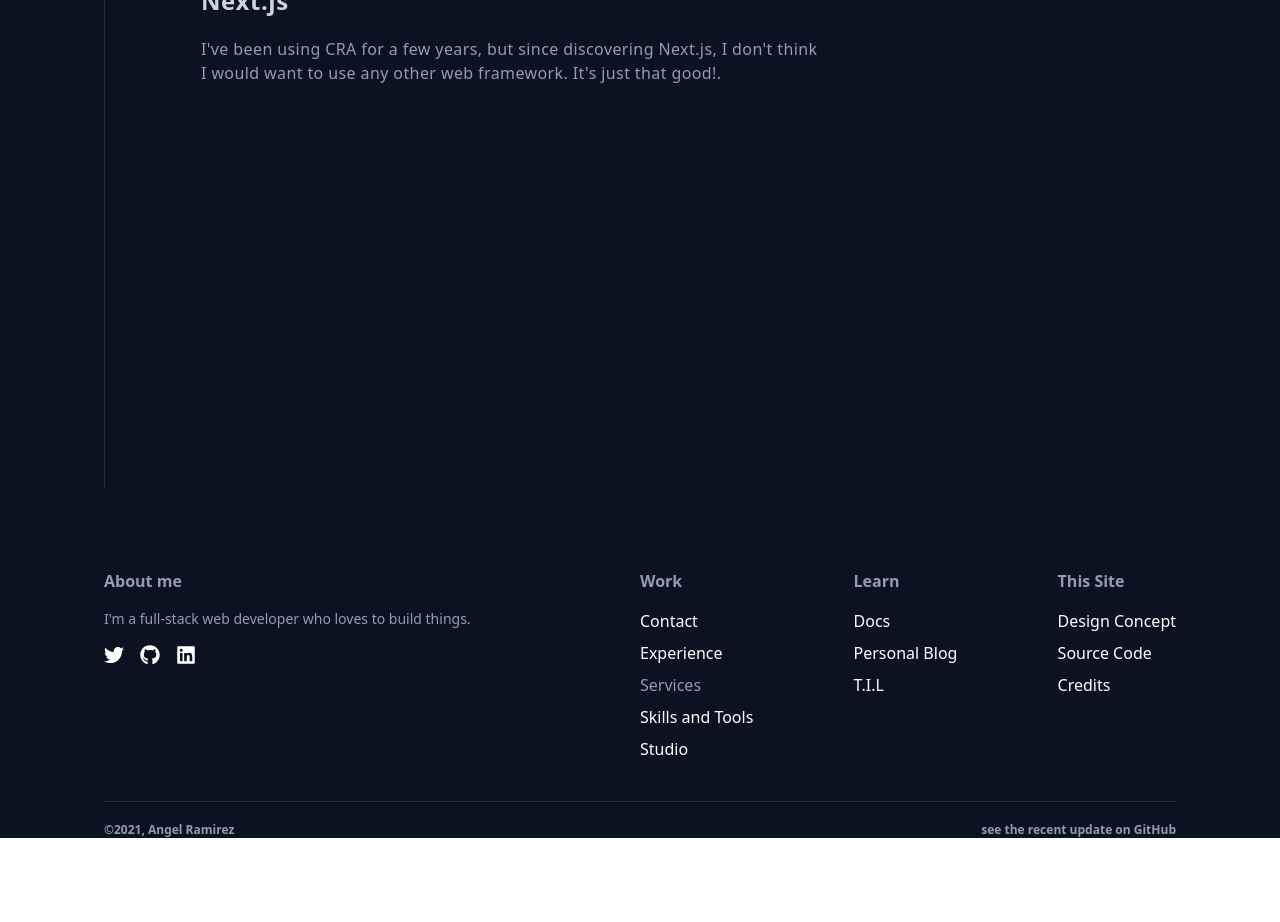
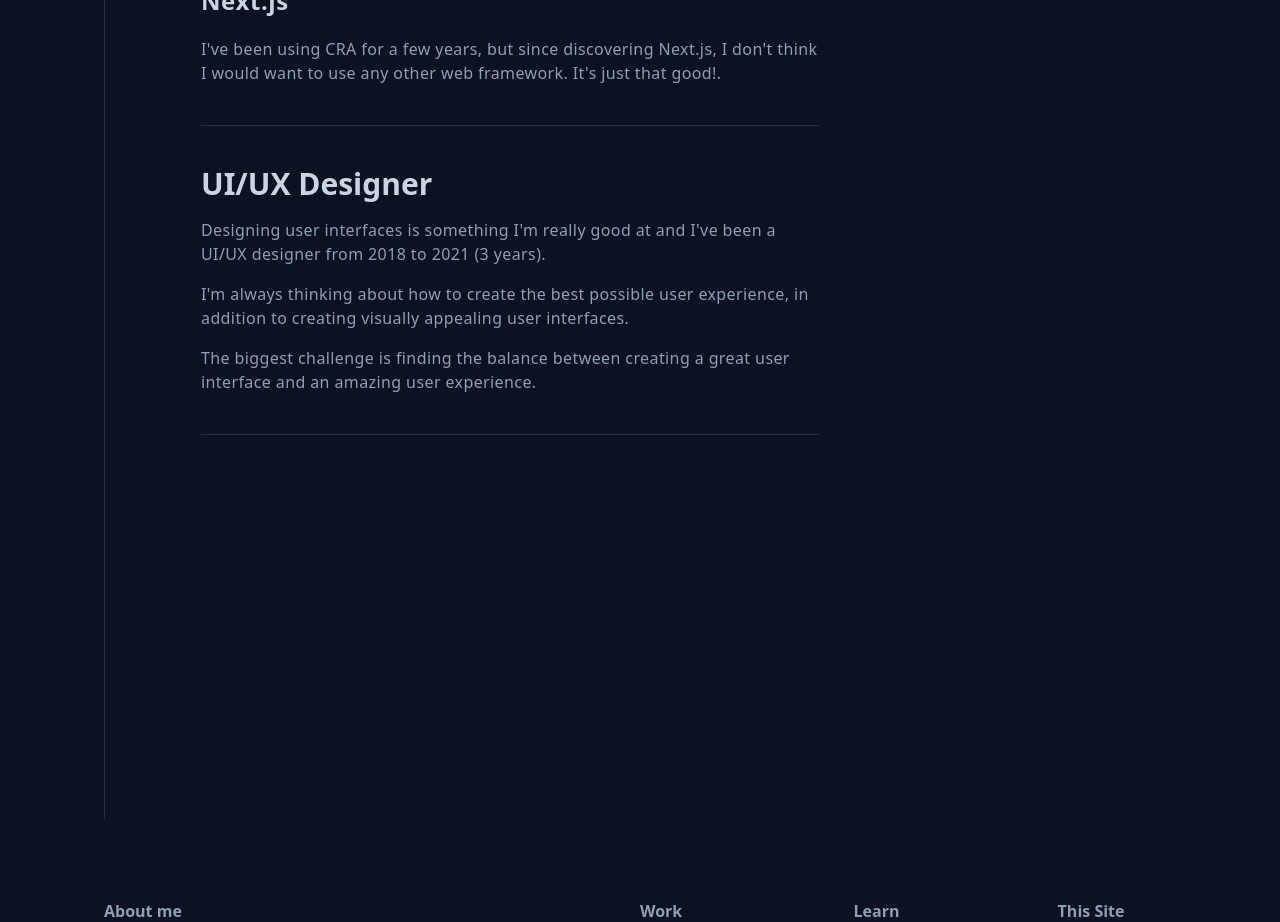
Before and after one commit to ImJars/Development-full-coding, a React (Vite) app: page /skills in a window 1280 px wide. Shown: the part 1840-2762 px from the top of the page. Before the commit the page ends 2678 px from the top, so only its background shows below. Built offline with nearby package versions, Linux system fonts and the light colour scheme.

Commit message:
Add mainSkill-style

```diff
--- a/src/components/skills/mainSkill.jsx
+++ b/src/components/skills/mainSkill.jsx
@@ -1,9 +1,36 @@
 import React from 'react'
 
-function MainSkill() {
+function MainSkill({ title, description_1, description_2, description_3 }) {
   return (
     <>
-
+      <div
+        className='border-t border-b border-text-general border-opacity-20'
+      >
+        <div
+          className='py-10'
+        >
+          <h1
+            className='text-3xl font-bold text-text-white-gray'
+          >
+            { title }
+          </h1>
+          <p
+            className='mt-4 text-text-general tracking-wide'
+          >
+            { description_1 }
+          </p>
+          <p
+            className='mt-4 text-text-general tracking-wide'
+          >
+            { description_2 }
+          </p>
+          <p
+            className='mt-4 text-text-general tracking-wide'
+          >
+            { description_3 }
+          </p>
+        </div>
+      </div>
     </>
   )
 }
--- a/src/skills.jsx
+++ b/src/skills.jsx
@@ -1,4 +1,5 @@
 import React from 'react'
+import MainSkill from './components/skills/mainSkill'
 import Skill from './components/skills/skill'
 import Wraped from './components/wraped'
 import Footer from './footer'
@@ -129,6 +130,16 @@ function Skills() {
                                     description_1={ `I've been using CRA for a few years, but since discovering Next.js, I don't think I would want to use any other web framework. It's just that good!.` }
                                 />
                             </div>
+                            <div
+                                className='mt-10'
+                            >
+                                <MainSkill
+                                    title={'UI/UX Designer'}
+                                    description_1={`Designing user interfaces is something I'm really good at and I've been a UI/UX designer from 2018 to 2021 (3 years).`}
+                                    description_2={`I'm always thinking about how to create the best possible user experience, in addition to creating visually appealing user interfaces.`}
+                                    description_3={`The biggest challenge is finding the balance between creating a great user interface and an amazing user experience.`}
+                                />
+                            </div>
                         </div>
                     </div>
                     <div
```
